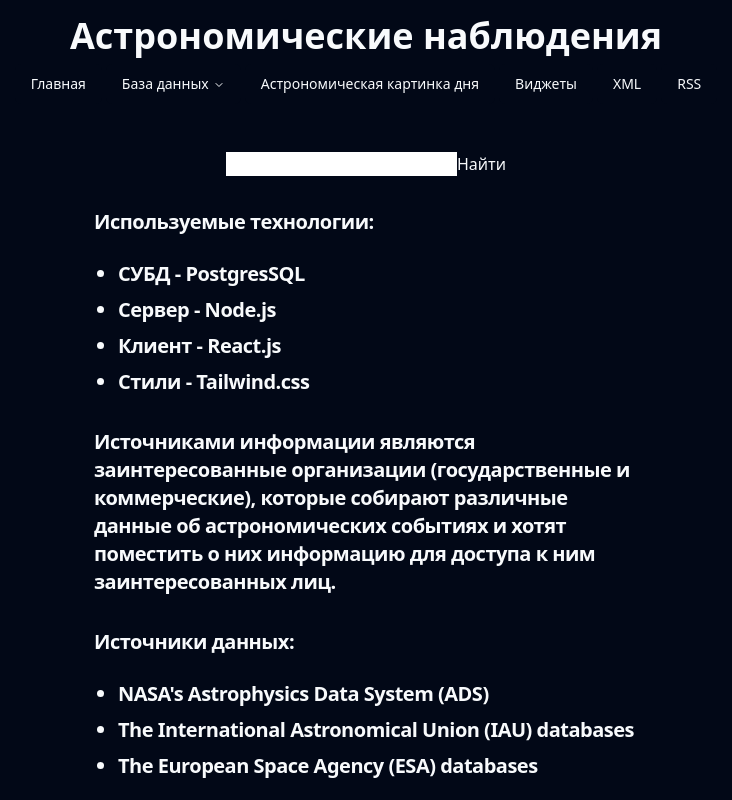
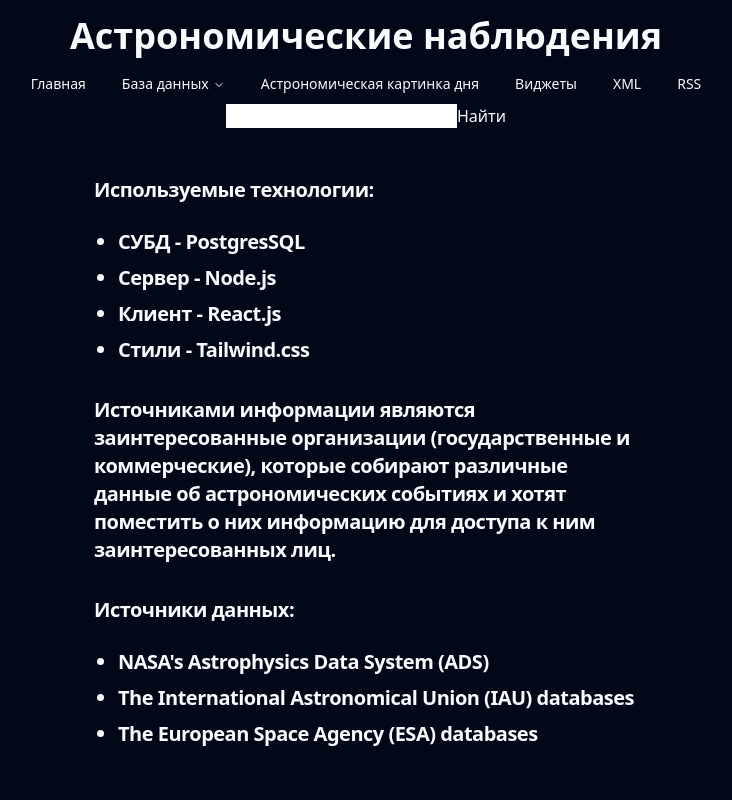
Before and after one commit to yrsluv/second-lab-databases, a Next.js app: page / in a window 1280 px wide. Shown: the top 800 px of the page, without its empty margins (274-1006 px from the left). Built offline with nearby package versions, Linux system fonts and the light colour scheme.

Commit message:
update yandex search

```diff
--- a/src/app/page.js
+++ b/src/app/page.js
@@ -5,7 +5,6 @@ export default function Home() {
   return (
     <main className="flex min-h-screen flex-col items-center gap-8 p-24 pt-12">
 
-      <YandexSearch />
       <div className="scroll-m-20 text-xl font-semibold tracking-tight w-6/12">
         Используемые технологии:
         <ul className="my-6 ml-6 mb-0 list-disc [&>li]:mt-2">
--- /dev/null
+++ b/src/components/YandexResults.jsx
@@ -0,0 +1,35 @@
+'use client'
+import { useEffect } from 'react';
+
+const YandexSearchResults = () => {
+  useEffect(() => {
+    const script = document.createElement('script');
+    script.type = 'text/javascript';
+    script.async = true;
+    script.charset = 'utf-8';
+    script.src = (document.location.protocol === 'https:' ? 'https:' : 'http:') + '//site.yandex.net/v2.0/js/all.js';
+
+    const scriptTag = document.getElementsByTagName('script')[0];
+    scriptTag.parentNode.insertBefore(script, scriptTag);
+
+    window.yandex_site_callbacks = window.yandex_site_callbacks || [];
+    window.yandex_site_callbacks.push(() => {
+      if (window.Ya && window.Ya.Site && window.Ya.Site.Results) {
+        window.Ya.Site.Results.init();
+      }
+    });
+
+    return () => {
+      scriptTag.parentNode.removeChild(script);
+    };
+  }, []);
+
+  return (
+    <div
+      id="ya-site-results"
+      data-bem='{ "tld": "ru", "language": "ru", "encoding": "", "htmlcss": "1.x", "updatehash": false }'
+    />
+  );
+};
+
+export default YandexSearchResults;
--- a/src/components/YandexSearch.jsx
+++ b/src/components/YandexSearch.jsx
@@ -1,21 +1,22 @@
 'use client'
-
 import { useEffect } from 'react';
+import YandexSearchResults from './YandexResults';
 
 const YandexSearch = () => {
   useEffect(() => {
     const script = document.createElement('script');
-    script.src = (document.location.protocol === 'https:' ? 'https:' : 'http:') + '//site.yandex.net/v2.0/js/all.js';
+    script.src = 'https://site.yandex.net/v2.0/js/all.js';
     script.async = true;
     script.charset = 'utf-8';
     document.body.appendChild(script);
 
-    document.documentElement.classList.add('ya-page_js_yes');
+    const initScript = () => {
+      if (typeof Ya !== 'undefined' && Ya.Site && Ya.Site.Form) {
+        Ya.Site.Form.init();
+      }
+    };
 
-    window.yandex_site_callbacks = window.yandex_site_callbacks || [];
-    window.yandex_site_callbacks.push(function () {
-      window.Ya.Site.Form.init();
-    });
+    script.onload = initScript;
 
     return () => {
       document.body.removeChild(script);
@@ -23,19 +24,42 @@ const YandexSearch = () => {
   }, []);
 
   return (
-    <div className="ya-site-form ya-site-form_inited_no" data-bem='{"action":"https://yandex.ru/search/site/","arrow":true,"bg":"#0000cc","fontsize":16,"fg":"#000000","language":"ru","logo":"rb","publicname":"Yandex Site Search #10674186","suggest":true,"target":"_self","tld":"ru","type":2,"usebigdictionary":true,"searchid":10674186,"input_fg":"#000000","input_bg":"#ffffff","input_fontStyle":"normal","input_fontWeight":"bold","input_placeholder":null,"input_placeholderColor":"#000000","input_borderColor":"#7f9db9"}'>
+    <div>
+      <div
+        className="ya-site-form ya-site-form_inited_no"
+        data-bem={JSON.stringify({
+          action: 'http://astronom-vjaz.ru',
+          arrow: true,
+          bg: '#0000cc',
+          fontsize: 16,
+          fg: '#000000',
+          language: 'ru',
+          logo: 'rb',
+          publicname: 'Yandex Site Search #10674186',
+          suggest: true,
+          target: '_self',
+          tld: 'ru',
+          type: 2,
+          usebigdictionary: true,
+          searchid: 10674186,
+          input_fg: '#000000',
+          input_bg: '#ffffff',
+          input_fontStyle: 'normal',
+          input_fontWeight: 'bold',
+          input_placeholder: null,
+          input_placeholderColor: '#000000',
+          input_borderColor: '#7f9db9',
+        })}
+      >
         <form action="https://yandex.ru/search/site/" method="get" target="_self" acceptCharset="utf-8">
           <input type="hidden" name="searchid" value="10674186" />
           <input type="hidden" name="l10n" value="ru" />
           <input type="hidden" name="reqenc" value="" />
-        <input type="search" name="text" defaultValue="" />
+          <input type="search" name="text" />
           <input type="submit" value="Найти" />
         </form>
-      <style jsx>{`
-        .ya-page_js_yes .ya-site-form_inited_no {
-          display: none;
-        }
-      `}</style>
+      </div>
+      <YandexSearchResults />
     </div>
   );
 };
--- a/src/components/header.jsx
+++ b/src/components/header.jsx
@@ -15,13 +15,14 @@ import Link from "next/link";
 import React from "react";
 import { cn } from "@/lib/utils"
 import Script from "next/script";
+import YandexSearch from "./YandexSearch";
 
 
 export const Header = () => {
     return (
-       <div className="flex flex-col">
+       <div className="flex flex-col items-center">
         <p className="text-center text-4xl font-bold pt-4">Астрономические наблюдения</p>
-         <NavigationMenu className='mt-2 max-h-max'>
+         <NavigationMenu className='mt-2 max-h-max' id='nav'>
             <NavigationMenuList>
                 <NavigationMenuItem>
                     <Link href="/" legacyBehavior passHref>
@@ -36,7 +37,7 @@ export const Header = () => {
                     </Link> */}
                 </NavigationMenuItem>
                 <NavigationMenuItem>
-                    <NavigationMenuTrigger>База данных</NavigationMenuTrigger>
+                    <NavigationMenuTrigger aria-controls="nav">База данных</NavigationMenuTrigger>
                     <NavigationMenuContent>
                         <ul className="flex flex-col gap-3 p-6 md:w-[400px] lg:w-[500px] ">
                             <ListItem href="/create" title="Добавление наблюдений"></ListItem>
@@ -75,6 +76,8 @@ export const Header = () => {
                 </Link></NavigationMenuItem>
             </NavigationMenuList>
         </NavigationMenu>
+        <YandexSearch />
+
        </div>
     );
 };
```
Lines whose indentation alone changed are shown as unchanged.
